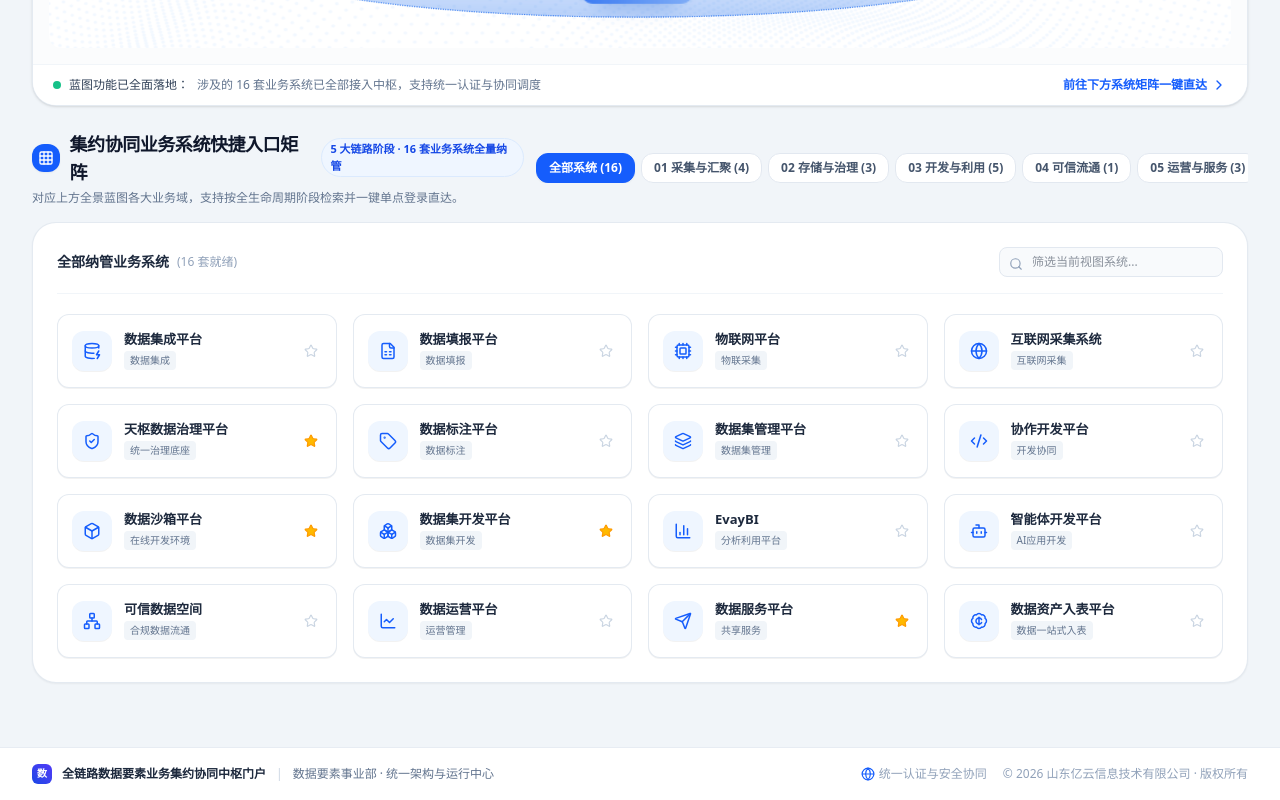
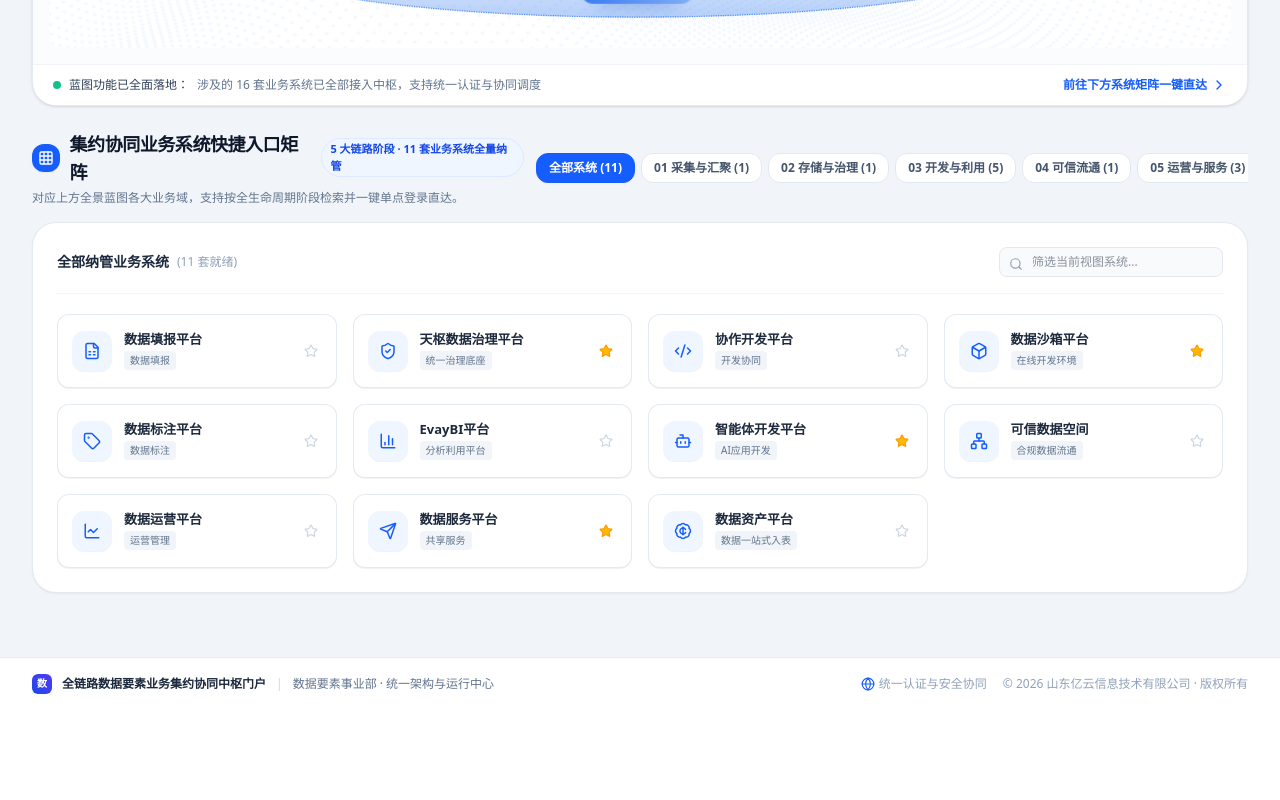
Before and after one commit to wmxnz123-dot/sjysyhd2, a React (Vite) app: page / in a window 1280 px wide. Shown: the part 994-1794 px from the top of the page. After the commit the page ends 1704 px from the top, so only its background shows below. Built offline with nearby package versions, Linux system fonts and the light colour scheme.

Commit message:
refactor(data): update catalog and sync systems
Clean up system list in `portalData`, update related entries in `DataCatalogModal`, and add validation to favorite system loading to prevent stale references.

```diff
--- a/src/App.tsx
+++ b/src/App.tsx
@@ -68,7 +68,8 @@ export default function App() {
   const [favoriteSystemIds, setFavoriteSystemIds] = useState<string[]>(() => {
     try {
       const saved = localStorage.getItem('portal_favorite_systems');
-      return saved ? JSON.parse(saved) : INITIAL_FAVORITE_SYSTEM_IDS;
+      const loaded: string[] = saved ? JSON.parse(saved) : INITIAL_FAVORITE_SYSTEM_IDS;
+      return loaded.filter(id => ALL_SYSTEMS.some(s => s.id === id));
     } catch {
       return INITIAL_FAVORITE_SYSTEM_IDS;
     }
--- a/src/components/DataCatalogModal.tsx
+++ b/src/components/DataCatalogModal.tsx
@@ -70,27 +70,27 @@ const MOCK_ASSETS: CatalogAsset[] = [
   },
   {
     id: 'ast-4',
-    name: '工业母机传感器时序运行遥测数据',
+    name: '重点产业链工业能耗与排产填报归集数据',
     stageName: '数据采集与汇聚',
-    systemName: '物联网平台',
-    systemId: 'iot-platform',
-    domain: '先进制造 / 物联',
-    volume: '8.6 亿条测点',
-    securityLevel: '工业内部密级',
-    updateFreq: '秒级流上报',
-    description: '纳管全区高精数控机床振动、温度、电流主轴高频测点，赋能预测性维护。'
+    systemName: '数据填报平台',
+    systemId: 'data-reporting',
+    domain: '先进制造 / 填报',
+    volume: '128 家规上企业',
+    securityLevel: '政企内部共享',
+    updateFreq: '按月周期归集',
+    description: '纳管重点产业链能耗、产能负荷与重点设备排产填报指标，赋能产业链协同监测。'
   },
   {
     id: 'ast-5',
-    name: '医疗脱敏影像与病理特征资产集 (入表评估中)',
+    name: '医疗脱敏影像与病理特征资产集 (确权评估中)',
     stageName: '数据运营与服务',
-    systemName: '数据资产入表平台',
+    systemName: '数据资产平台',
     systemId: 'data-asset',
     domain: '医疗健康 / 资产',
     volume: '12 万例',
-    securityLevel: '入表合规审计',
+    securityLevel: '资产合规纳管',
     updateFreq: '季度确权',
-    description: '完成法律权属确权与三方价值评估，已进入2026年度无形资产合规入表核算流程。'
+    description: '完成法律权属确权与三方价值评估，已进入2026年度无形资产合规资产化流程。'
   }
 ];
 
--- a/src/data/portalData.ts
+++ b/src/data/portalData.ts
@@ -2,22 +2,6 @@ import { LifecycleStage, SystemItem, TodoTask, RecentVisitItem, SystemNotificati
 
 export const ALL_SYSTEMS: SystemItem[] = [
   // 第一阶段：数据采集与汇聚
-  {
-    id: 'data-integration',
-    name: '数据集成平台',
-    stageId: 'collection',
-    stageName: '数据采集与汇聚',
-    stageOrder: 1,
-    description: '支持异构数据源跨网高效抽取与实时CDC流式同步。',
-    coreCapability: '数据集成',
-    capabilityTags: ['数据集成', '数据交换', 'CDC流同步', '多源连接'],
-    iconName: 'DatabaseZap',
-    status: 'online',
-    recentActiveUsers: 142,
-    version: 'v4.3.0',
-    popularFeatures: ['千万级CDC实时同步', '全库整库迁移工具', '断点续传监控'],
-    routePath: '/systems/data-integration'
-  },
   {
     id: 'data-reporting',
     name: '数据填报平台',
@@ -33,38 +17,6 @@ export const ALL_SYSTEMS: SystemItem[] = [
     version: 'v3.2.1',
     popularFeatures: ['动态表单生成器', 'excel批量导入校验', '移动端填报分发'],
     routePath: '/systems/data-reporting'
-  },
-  {
-    id: 'iot-platform',
-    name: '物联网平台',
-    stageId: 'collection',
-    stageName: '数据采集与汇聚',
-    stageOrder: 1,
-    description: '支持海量传感器与工业设备高频时序数据秒级接入。',
-    coreCapability: '物联采集',
-    capabilityTags: ['物联采集', '设备影子', '边缘计算', '时序遥测'],
-    iconName: 'Cpu',
-    status: 'online',
-    recentActiveUsers: 57,
-    version: 'v5.1.0',
-    popularFeatures: ['海量并发设备接入', '物模型定义中心', '设备规则告警引擎'],
-    routePath: '/systems/iot-platform'
-  },
-  {
-    id: 'web-scraping',
-    name: '互联网采集系统',
-    stageId: 'collection',
-    stageName: '数据采集与汇聚',
-    stageOrder: 1,
-    description: '合规采集公开互联网舆情情报并智能化结构入库。',
-    coreCapability: '互联网采集',
-    capabilityTags: ['互联网采集', '智能解析', '反爬策略', '文本结构化'],
-    iconName: 'Globe',
-    status: 'online',
-    recentActiveUsers: 34,
-    version: 'v2.8.4',
-    popularFeatures: ['合规爬虫沙箱', '智能DOM清洗萃取', '全网多信源调度'],
-    routePath: '/systems/web-scraping'
   },
 
   // 第二阶段：数据存储与治理
@@ -83,38 +35,6 @@ export const ALL_SYSTEMS: SystemItem[] = [
     version: 'v6.0.2',
     popularFeatures: ['全链路端到端血缘', '自动质量核查规则库', '数据安全分类分级'],
     routePath: '/systems/tianshu-governance'
-  },
-  {
-    id: 'data-annotation',
-    name: '数据标注平台',
-    stageId: 'governance',
-    stageName: '数据存储与治理',
-    stageOrder: 2,
-    description: '提供多模态数据人机协同标注与质检验收流水线。',
-    coreCapability: '数据标注',
-    capabilityTags: ['数据标注', '多模态标注', 'AI辅助预标', '验收质检'],
-    iconName: 'Tag',
-    status: 'online',
-    recentActiveUsers: 76,
-    version: 'v3.5.0',
-    popularFeatures: ['大模型智能预标注', '多人协同任务盲审', '质检抽样打分流水线'],
-    routePath: '/systems/data-annotation'
-  },
-  {
-    id: 'dataset-management',
-    name: '数据集管理平台',
-    stageId: 'governance',
-    stageName: '数据存储与治理',
-    stageOrder: 2,
-    description: '提供多模态高质量数据集统一纳管、版本编目、质量评估与切分发布。',
-    coreCapability: '数据集管理',
-    capabilityTags: ['数据集管理', '元数据治理', '数据标准', '血缘图谱'],
-    iconName: 'Layers',
-    status: 'online',
-    recentActiveUsers: 195,
-    version: 'v4.1.0',
-    popularFeatures: ['多模态数据集编目与版本管控', '数据集质量评分与样本抽检', '一键切分训练集/验证集/测试集'],
-    routePath: '/systems/dataset-management'
   },
 
   // 第三阶段：数据开发与利用
@@ -151,24 +71,24 @@ export const ALL_SYSTEMS: SystemItem[] = [
     routePath: '/systems/data-sandbox'
   },
   {
-    id: 'dataset-dev',
-    name: '数据集开发平台',
+    id: 'data-annotation',
+    name: '数据标注平台',
     stageId: 'development',
     stageName: '数据开发与利用',
     stageOrder: 3,
-    description: '专注高质量语料清洗、特征工程与模型训练集提炼。',
-    coreCapability: '数据集开发',
-    capabilityTags: ['数据集开发', '特征工程', '清洗增强', '模型训练集'],
-    iconName: 'Boxes',
+    description: '提供多模态数据人机协同标注与质检验收流水线。',
+    coreCapability: '数据标注',
+    capabilityTags: ['数据标注', '多模态标注', 'AI辅助预标', '验收质检'],
+    iconName: 'Tag',
     status: 'online',
-    recentActiveUsers: 147,
-    version: 'v4.0.0',
-    popularFeatures: ['高质量语料清洗算子', '特征库在线/离线同步', '样本平衡增强处理'],
-    routePath: '/systems/dataset-dev'
+    recentActiveUsers: 76,
+    version: 'v3.5.0',
+    popularFeatures: ['大模型智能预标注', '多人协同任务盲审', '质检抽样打分流水线'],
+    routePath: '/systems/data-annotation'
   },
   {
     id: 'evay-bi',
-    name: 'EvayBI',
+    name: 'EvayBI平台',
     stageId: 'development',
     stageName: '数据开发与利用',
     stageOrder: 3,
@@ -252,7 +172,7 @@ export const ALL_SYSTEMS: SystemItem[] = [
   },
   {
     id: 'data-asset',
-    name: '数据资产入表平台',
+    name: '数据资产平台',
     stageId: 'operation',
     stageName: '数据运营与服务',
     stageOrder: 5,
@@ -345,22 +265,22 @@ export const INITIAL_FAVORITE_SYSTEM_IDS = [
   'tianshu-governance',
   'data-service',
   'data-sandbox',
-  'dataset-dev'
+  'agent-dev'
 ];
 
 export const INITIAL_RECENT_VISITS: RecentVisitItem[] = [
   {
     id: 'rec-1',
-    systemId: 'iot-platform',
-    systemName: '物联网平台',
-    stageName: '数据采集与汇聚',
+    systemId: 'tianshu-governance',
+    systemName: '天枢数据治理平台',
+    stageName: '数据存储与治理',
     visitedAt: '30分钟前',
-    actionSummary: '巡检【工业传感器测点】时序流计算告警阈值'
+    actionSummary: '复核【核心户籍与企业法人】数据质量稽核报告'
   },
   {
     id: 'rec-2',
     systemId: 'evay-bi',
-    systemName: 'EvayBI',
+    systemName: 'EvayBI平台',
     stageName: '数据开发与利用',
     visitedAt: '1小时前',
     actionSummary: '导出【全省数据要素利用效能总览】交互式大屏'
@@ -375,11 +295,11 @@ export const INITIAL_RECENT_VISITS: RecentVisitItem[] = [
   },
   {
     id: 'rec-4',
-    systemId: 'data-integration',
-    systemName: '数据集成平台',
+    systemId: 'data-reporting',
+    systemName: '数据填报平台',
     stageName: '数据采集与汇聚',
     visitedAt: '昨天 17:15',
-    actionSummary: '复核【政务中台至数仓ODS】CDC流同步追平状态'
+    actionSummary: '核对【2026年Q1重点产业链】数据填报批次汇总'
   }
 ];
 
@@ -400,15 +320,15 @@ export const INITIAL_TODOS: TodoTask[] = [
   },
   {
     id: 'todo-audit-2',
-    title: '【数据资产入表】智慧交通客流特征集入表合规审核',
+    title: '【数据资产管理】智慧交通客流特征集资产化合规审核',
     type: 'audit',
     typeLabel: '待审核',
     priority: 'medium',
     systemId: 'data-asset',
-    systemName: '数据资产入表平台',
+    systemName: '数据资产平台',
     time: '2小时前',
     applicant: '交投集团 · 资产管理部',
-    description: '申请将2025年度交通客流特征集进行无形资产登记入表，需确认成本归集清单与法律权属声明。',
+    description: '申请将2025年度交通客流特征集进行无形资产登记与上架，需确认成本归集清单与法律权属声明。',
     deadline: '明日 12:00 前'
   },
   {
@@ -425,21 +345,9 @@ export const INITIAL_TODOS: TodoTask[] = [
     deadline: '本周五 17:00 前'
   },
 
-  // 待处理 (5)
+  // 待处理 (2)
   {
     id: 'todo-proc-1',
-    title: '【CDC流同步告警】政务中台至数仓ODS层发生毫秒级延迟',
-    type: 'process',
-    typeLabel: '待处理',
-    priority: 'high',
-    systemId: 'data-integration',
-    systemName: '数据集成平台',
-    time: '15分钟前',
-    description: 'MySQL Binlog流同步通道因网络偶发抖动积压超过5000条消息，需一键触发追平补偿通道。',
-    deadline: '立即处置'
-  },
-  {
-    id: 'todo-proc-2',
     title: '【数据质量破损】核心户籍表身份证格式校验异常38条',
     type: 'process',
     typeLabel: '待处理',
@@ -451,19 +359,7 @@ export const INITIAL_TODOS: TodoTask[] = [
     deadline: '今日 14:00'
   },
   {
-    id: 'todo-proc-3',
-    title: '【物联接入认证】50台水务泵站边缘遥测网关证书即将过期',
-    type: 'process',
-    typeLabel: '待处理',
-    priority: 'medium',
-    systemId: 'iot-platform',
-    systemName: '物联网平台',
-    time: '3小时前',
-    description: '南区水务监测站MQTT双向认证TLS根证书还剩48小时失效，需下发批量轮转证书脚本。',
-    deadline: '明日 09:00'
-  },
-  {
-    id: 'todo-proc-4',
+    id: 'todo-proc-2',
     title: '【服务网关限流】公共数据API接口调用频次达峰值阈值85%',
     type: 'process',
     typeLabel: '待处理',
@@ -474,20 +370,8 @@ export const INITIAL_TODOS: TodoTask[] = [
     description: '文旅节假日客流查询接口QPS突破3200，建议临时扩展弹性网关节点并调高限流配额。',
     deadline: '今日 17:00'
   },
-  {
-    id: 'todo-proc-5',
-    title: '【爬虫反爬策略】行业招投标采集节点遇到新版JS混淆验证码',
-    type: 'process',
-    typeLabel: '待处理',
-    priority: 'low',
-    systemId: 'web-scraping',
-    systemName: '互联网采集系统',
-    time: '5小时前',
-    description: '3个公共资源交易中心网页结构更新，需调整智能解析器XPath与无头浏览器渲染配置。',
-    deadline: '本周内'
-  },
 
-  // 我的申请 (2)
+  // 我的申请 (1)
   {
     id: 'todo-apply-1',
     title: '【高算力申请】申请开通4卡A100数据沙箱AI模型训练环境',
@@ -500,18 +384,6 @@ export const INITIAL_TODOS: TodoTask[] = [
     description: '当前状态：算力调度中心【审批中】，预计耗时4小时，用于大模型智能体微调任务。',
     deadline: '审批中'
   },
-  {
-    id: 'todo-apply-2',
-    title: '【资产授权申请】申请调用全省企业统一社会信用代码库',
-    type: 'apply',
-    typeLabel: '我的申请',
-    priority: 'medium',
-    systemId: 'dataset-management',
-    systemName: '数据集管理平台',
-    time: '3天前申请',
-    description: '当前状态：省数据局【已初审同意，待主管领导会签】，用于反欺诈风控规则建模。',
-    deadline: '会签中'
-  },
 
   // 我的任务 (4)
   {
@@ -521,7 +393,7 @@ export const INITIAL_TODOS: TodoTask[] = [
     typeLabel: '我的任务',
     priority: 'high',
     systemId: 'evay-bi',
-    systemName: 'EvayBI',
+    systemName: 'EvayBI平台',
     time: '进行中 (已完成 75%)',
     description: '需拉取天枢治理平台稽核合格率与运营平台流转结算数据，生成看板并导出PDF报表。',
     deadline: '明日 18:00'
@@ -540,12 +412,12 @@ export const INITIAL_TODOS: TodoTask[] = [
   },
   {
     id: 'todo-task-3',
-    title: '组织召开【医疗影像数据集入表】三方合规确权现场评审会',
+    title: '组织召开【医疗影像数据集资产化】三方合规确权现场评审会',
     type: 'task',
     typeLabel: '我的任务',
     priority: 'medium',
     systemId: 'data-asset',
-    systemName: '数据资产入表平台',
+    systemName: '数据资产平台',
     time: '排期待定',
     description: '协调律所、会计所与数据质量评估专家，对首批脱敏影像进行无形资产论证。',
     deadline: '下周二'
```
